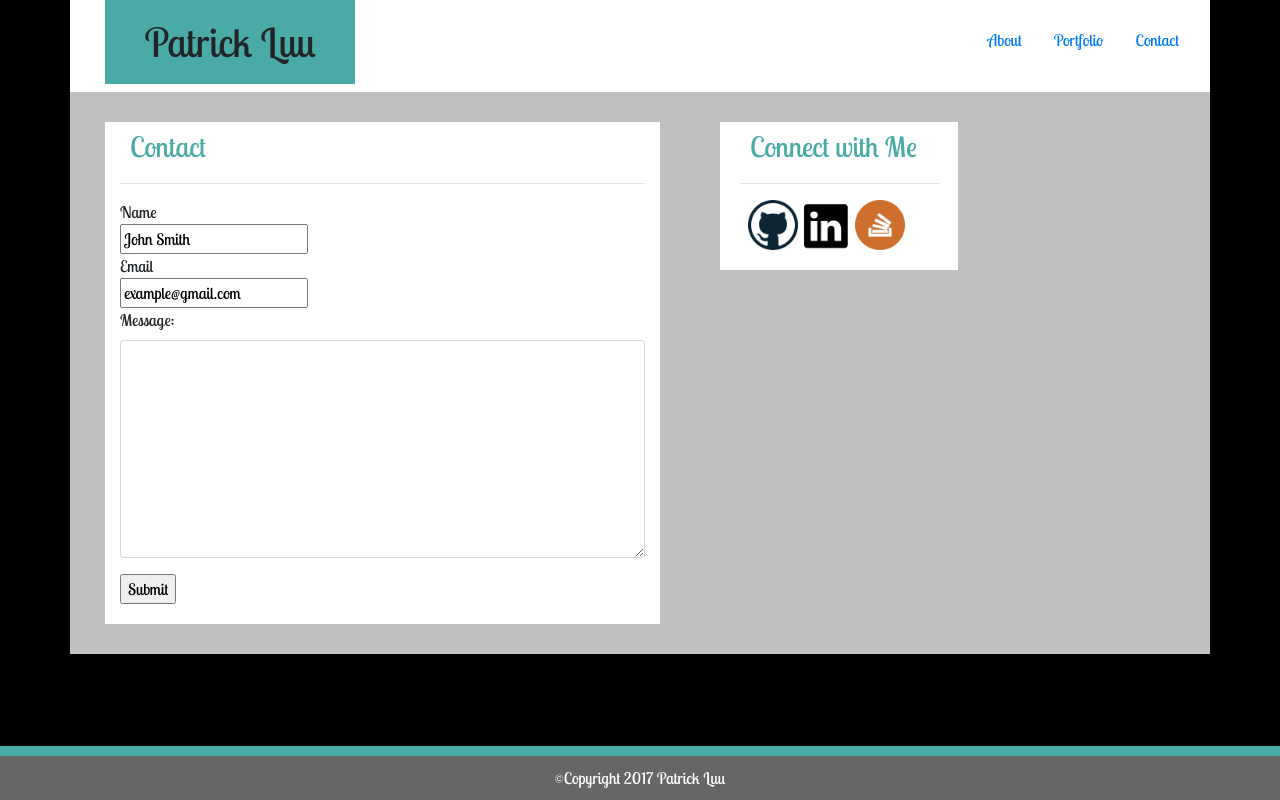
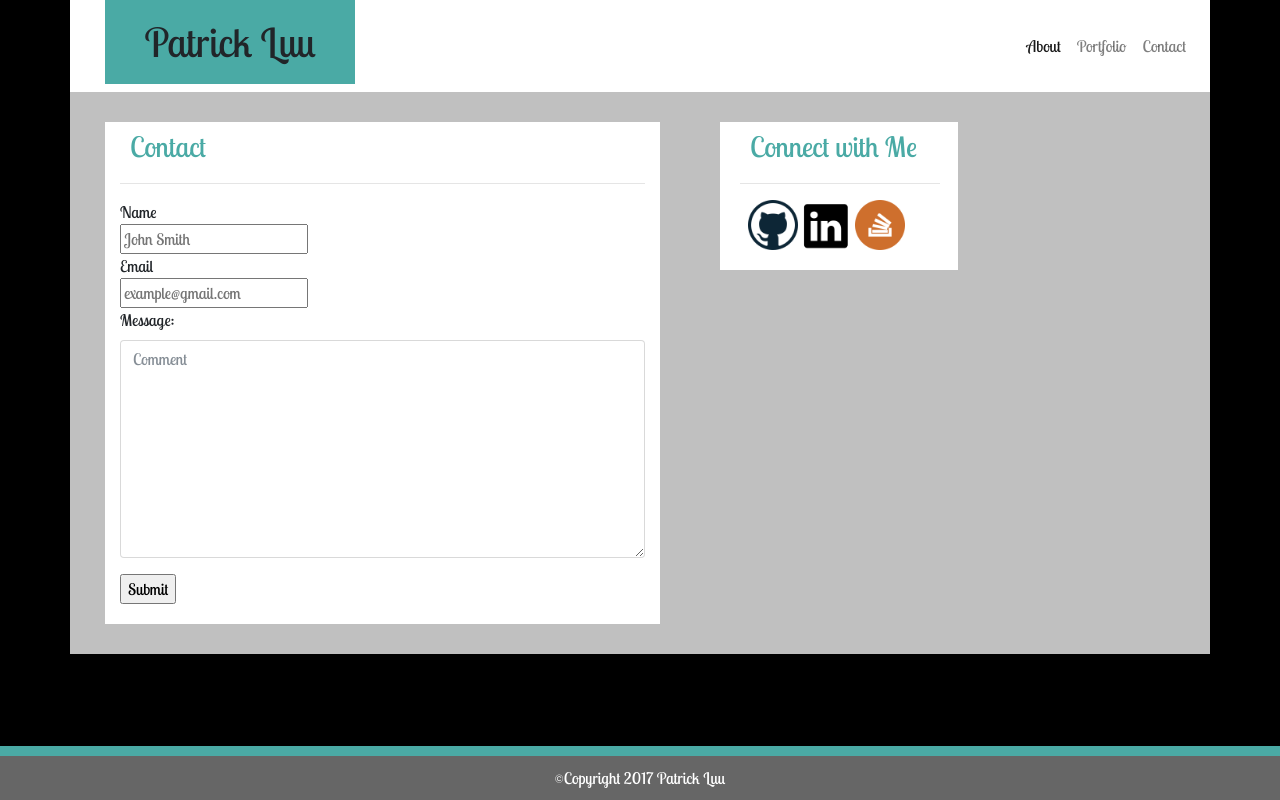
Before and after one commit to patluu66/Bootstrap-Portfolio, a plain HTML site: page contact.html in a window 1280 px wide. Drawn offline with nearby package versions, Linux system fonts and the light colour scheme.

Commit message:
update Mar

```diff
--- a/contact.html
+++ b/contact.html
@@ -30,11 +30,18 @@
             </div>
           </div>
         </div>
-        <div class="box2">
-          <div class="col menu">
-            <ul class="nav justify-content-end">
-              <li class="nav-item">
-                <a class="nav-link active" href="index.html">About</a>
+
+
+        <nav class="navbar navbar-expand-lg navbar-light">
+          <a class="navbar-brand" href="#"></a>
+          <button class="navbar-toggler" type="button" data-toggle="collapse" data-target="#navbarNav" aria-controls="navbarNav" aria-expanded="false" aria-label="Toggle navigation">
+            <span class="navbar-toggler-icon"></span>
+          </button>
+          <div class="collapse navbar-collapse" id="navbarNav">
+            <ul class="navbar-nav">
+              <li class="nav-item active">
+                 <a class="nav-link active" href="index.html">About</a>
+
               </li>
               <li class="nav-item">
                 <a class="nav-link" href="portfolio.html">Portfolio</a>
@@ -44,7 +51,7 @@
               </li>
             </ul>
           </div>
-        </div>
+        </nav>
 
       </div>
 
@@ -53,13 +60,13 @@
           <h3 id="aboutMeText">Contact</h3>
           <hr>
           <form action="/action_page.php">
-            Name<br><input type="text" name="Name" value="John Smith"><br>
+            Name<br><input type="text" name="Name" placeholder="John Smith"><br>
 
-            Email<br><input type="text" name="Email" value="example@gmail.com"><br>
+            Email<br><input type="text" name="Email" placeholder="example@gmail.com"><br>
 
             <div class="form-group">
               <label for="comment">Message:</label>
-              <textarea class="form-control" rows="10" id="comment"></textarea>
+              <textarea class="form-control" rows="10" id="comment" placeholder="Comment"></textarea>
             </div>
 
             <input type="submit" value="Submit">
```
Also changed, not shown: index.html (+28 -3 lines), portfolio.html (+14 -6 lines).
